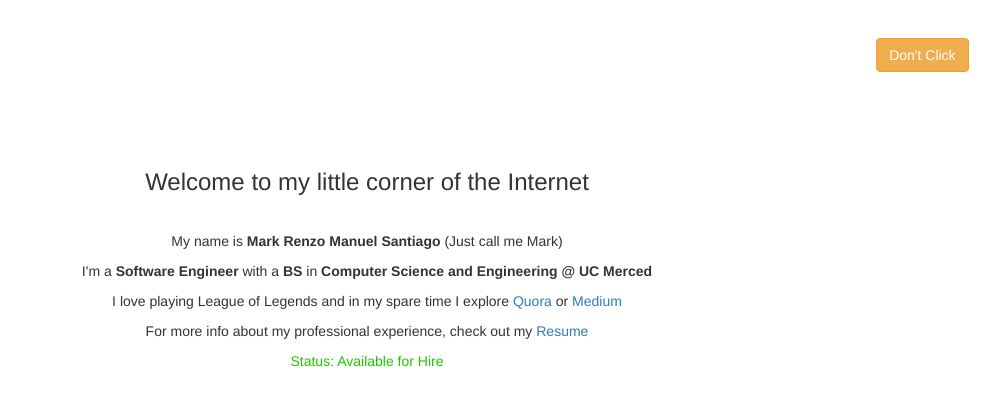
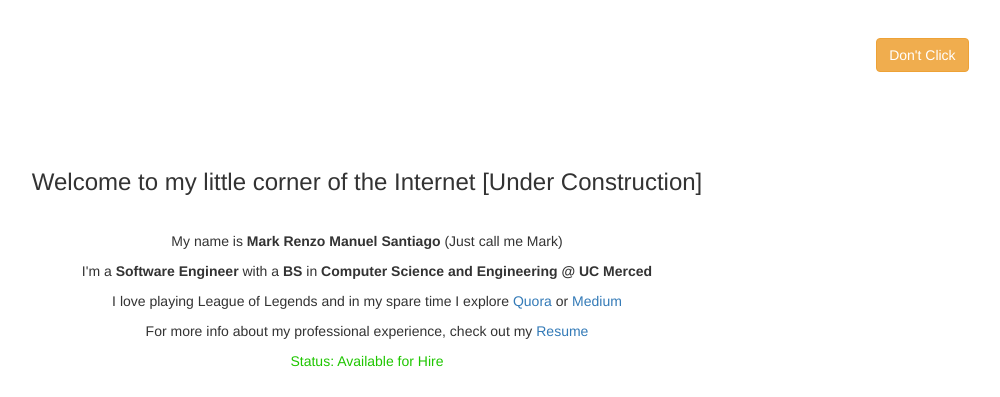
Before and after one commit to zzmarkzz321/zzmarkzz321.github.io, a plain HTML site: page index.html in a window 1280 px wide. Shown: the top 397 px of the page, without its empty margins (273-1273 px from the left). Drawn offline with nearby package versions, Linux system fonts and the light colour scheme.

Commit message:
Update index.html

```diff
--- a/index.html
+++ b/index.html
@@ -83,7 +83,7 @@
 	</nav>
 
 	<section class="section section__about">
-		<h3 class="heading">Welcome to my little corner of the Internet</h3>
+		<h3 class="heading">Welcome to my little corner of the Internet [Under Construction]</h3>
 
 		<p>My name is <strong>Mark Renzo Manuel Santiago</strong> (Just call me Mark)</p>
 		<p>I'm a <strong>Software Engineer</strong> with a <strong>BS</strong> in <strong>Computer Science and Engineering @ UC Merced</strong></p>
```
